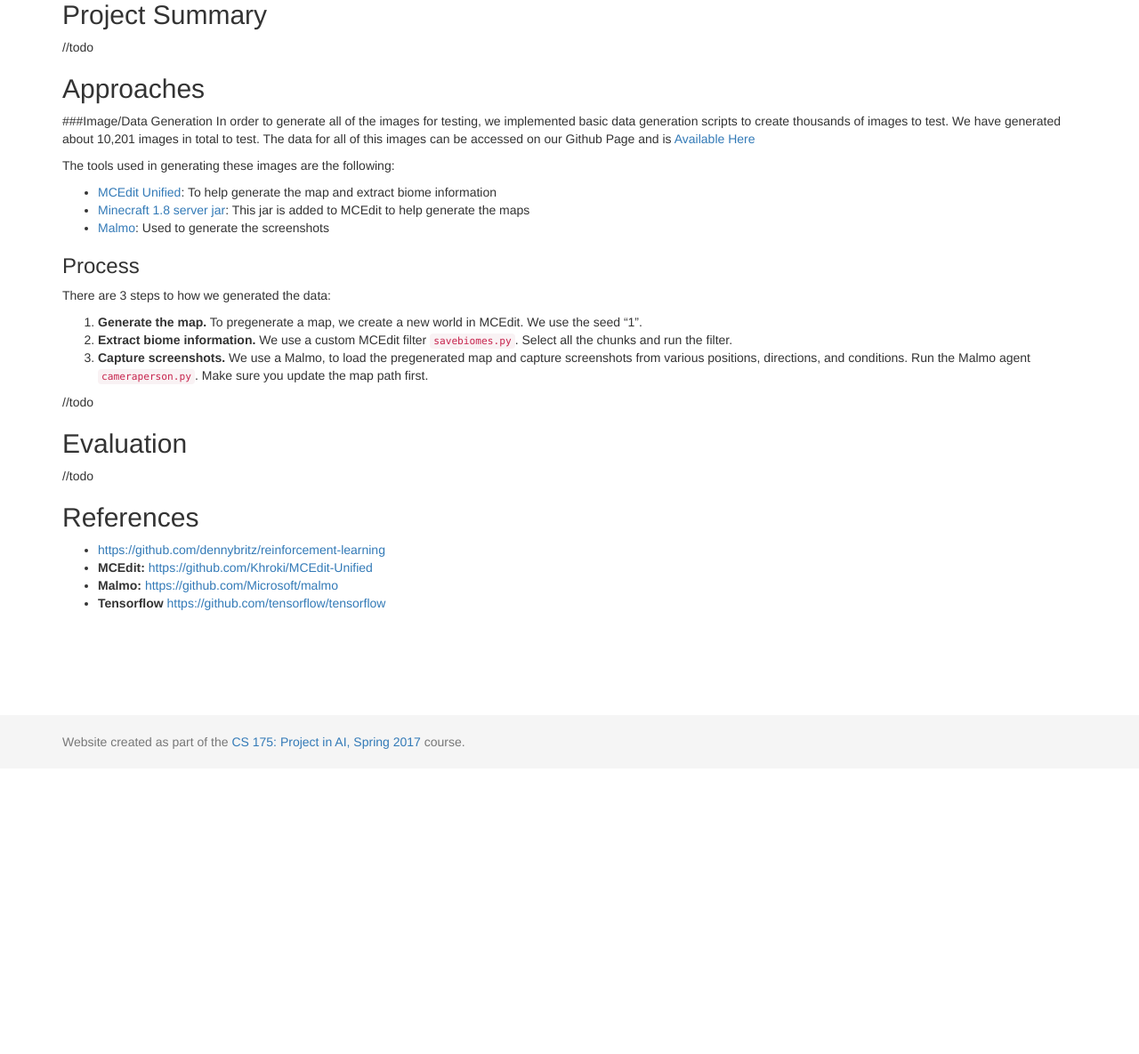
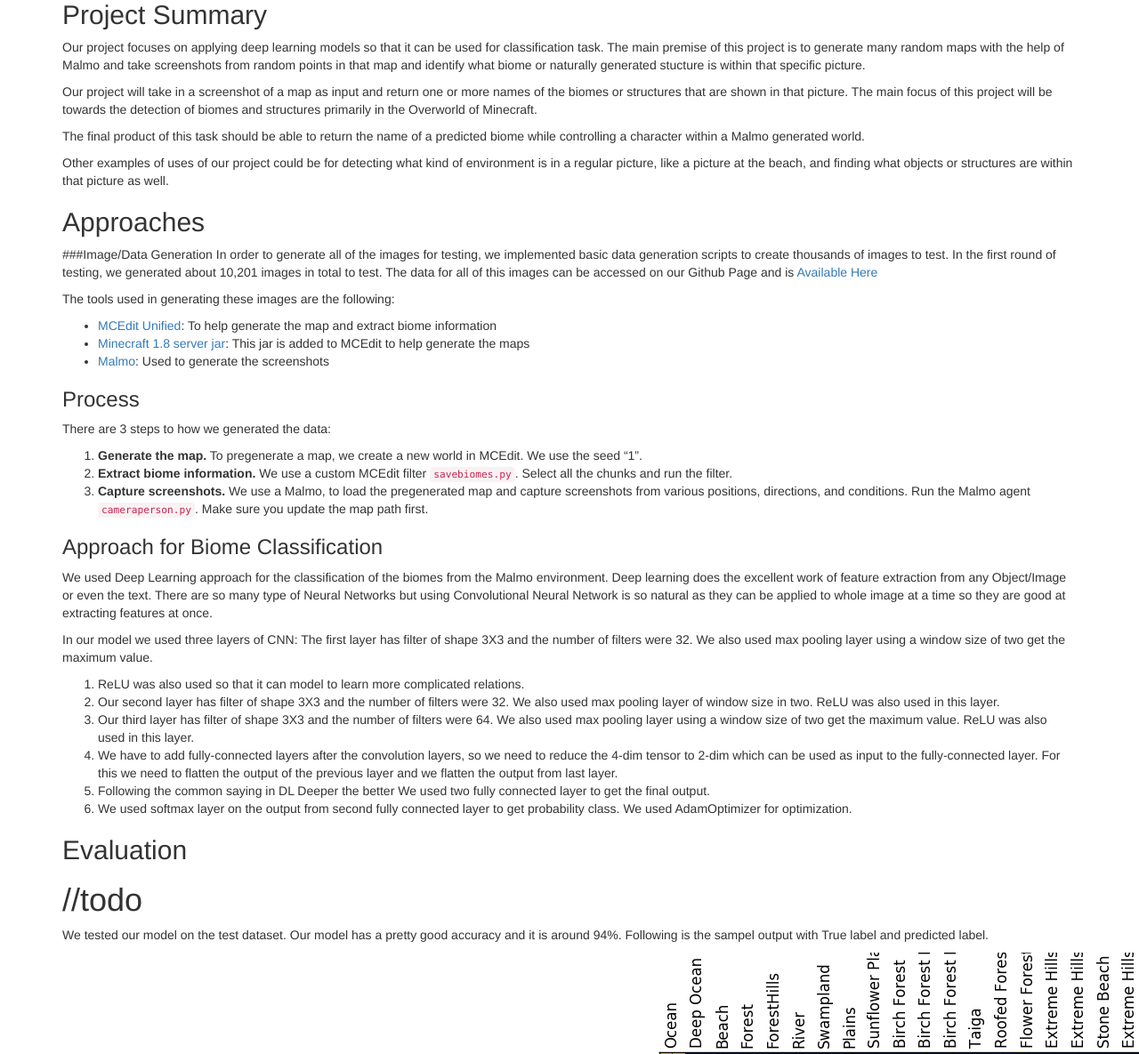
Before and after one commit to anahitab/A-Deep-Learning-Model-to-predict-frames-from-Malmo-Env-in-real-time, a Jekyll site: the page built from docs/final.md, in a window 1280 px wide and 1400 px high, scrolled down 321 px. Shown: the part 215-1400 px from the top of the window at 89% size. Built offline with Jekyll 4.4.1, drawn with Linux system fonts in a browser that asks for light colours; some of the changed text lies outside the part shown.

Commit message:
updated final.md WIP

```diff
--- a/docs/final.md
+++ b/docs/final.md
@@ -9,12 +9,19 @@
 
 ## Project Summary
 
-//todo
+Our project focuses on applying deep learning models so that it can be used for classification task. The main premise of this project is to generate many random maps with the help of Malmo and take screenshots from random points in that map and identify what biome or naturally generated stucture is within that specific picture.
+
+Our project will take in a screenshot of a map as input and return one or more names of the biomes or structures that are shown in that picture. The main focus of this project will be towards the detection of biomes and structures primarily in the Overworld of Minecraft.
+
+The final product of this task should be able to return the name of a predicted biome while controlling a character within a Malmo generated world.
+
+Other examples of uses of our project could be for detecting what kind of environment is in a regular picture, like a picture at the beach, and finding what objects or structures are within that picture as well.
+
 
 ## Approaches
 
 ###Image/Data Generation
-In order to generate all of the images for testing, we implemented basic data generation scripts to create thousands of images to test. We have generated about 10,201 images in total to test. The data for all of this images can be accessed on our Github Page and is [Available Here](https://github.com/anahitab/PROJECT/releases)
+In order to generate all of the images for testing, we implemented basic data generation scripts to create thousands of images to test. In the first round of testing, we generated about 10,201 images in total to test. The data for all of this images can be accessed on our Github Page and is [Available Here](https://github.com/anahitab/PROJECT/releases)
 
 The tools used in generating these images are the following:
 
@@ -29,12 +36,35 @@
 2. **Extract biome information.** We use a custom MCEdit filter `savebiomes.py`. Select all the chunks and run the filter.
 3. **Capture screenshots.** We use a Malmo, to load the pregenerated map and capture screenshots from various positions, directions, and conditions. Run the Malmo agent `cameraperson.py`. Make sure you update the map path first.
 
-//todo
+### Approach for Biome Classification
+We used Deep Learning approach for the classification of the biomes from the Malmo environment. Deep learning does the excellent work of feature extraction from any Object/Image or even the text.
+There are so many type of Neural Networks but using Convolutional Neural Network is so natural as they can be applied to whole image at a time so they are good at extracting features at once.
+
+In our model we used three layers of CNN:
+The first layer has filter of shape 3X3 and the number of filters were 32. We also used max pooling layer using a window size of two get the maximum value.<br>
+1. ReLU was also used so that it can model to learn more complicated relations.<br>
+2. Our second layer has filter of shape 3X3 and the number of filters were 32. We also used max pooling layer of window size in two. ReLU was also used in this layer.
+3. Our third layer has filter of shape 3X3 and the number of filters were 64. We also used max pooling layer using a window size of two get the maximum value. ReLU was also used in this layer.
+4. We have to add fully-connected layers after the convolution layers, so we need to reduce the 4-dim tensor to 2-dim which can be used as input to the fully-connected layer. For this we need to flatten the output of the previous layer and we flatten the output from last layer.
+5. Following the common saying in DL Deeper the better We used two fully connected layer to get the final output.
+6. We used softmax layer on the output from second fully connected layer to get probability class. We used AdamOptimizer for optimization.
+
 
 
 ## Evaluation
 
-//todo
+# //todo
+
+We tested our model on the test dataset. Our model has a pretty good accuracy and it is around 94%. Following is the sampel output with True label and predicted label.
+
+
+![Graph 1](https://raw.githubusercontent.com/anahitab/A-Deep-Learning-Model-to-predict-frames-from-Malmo-Env-in-real-time/master/docs/img/fig_2-1.png)
+
+
+Confusion matrix to describe the performance of our classification model on the test data.
+
+
+![Graph 2](https://raw.githubusercontent.com/anahitab/A-Deep-Learning-Model-to-predict-frames-from-Malmo-Env-in-real-time/master/docs/img/fig_2-1.png)
 
 ## References
 
```
